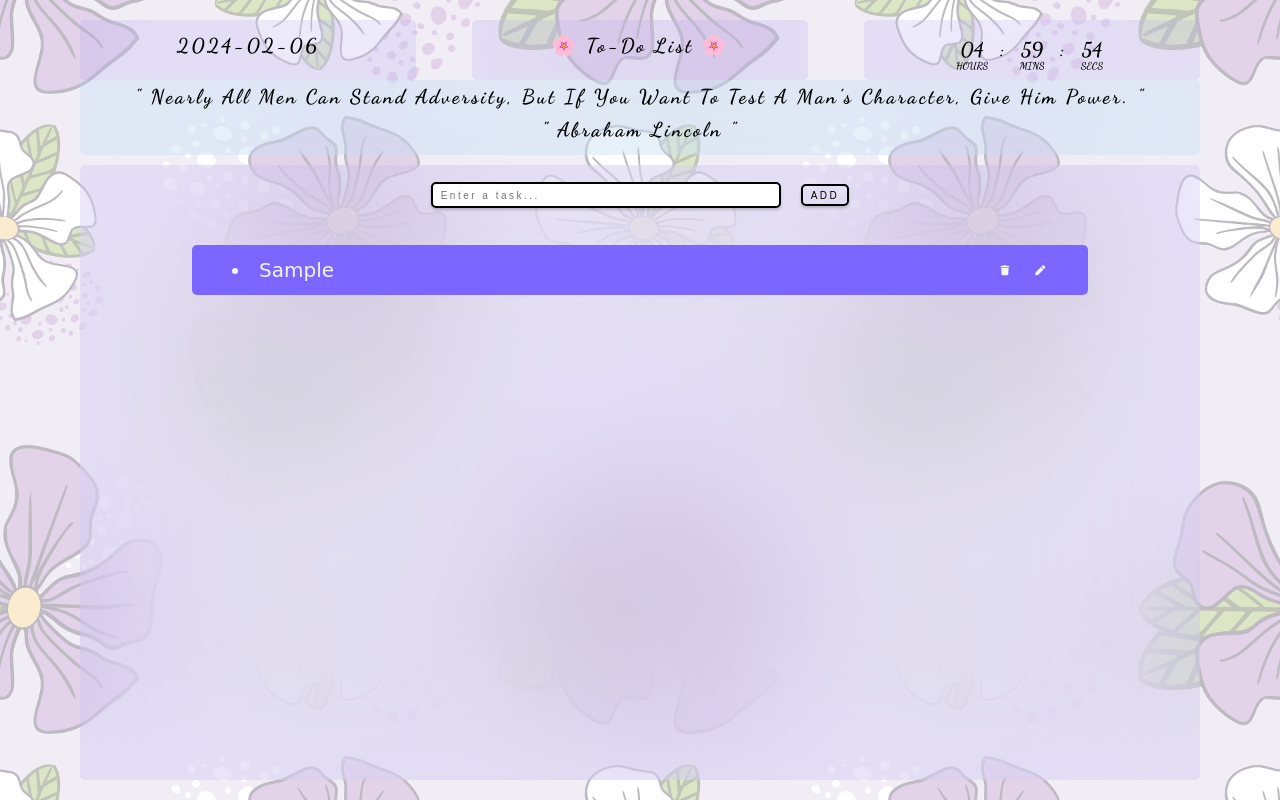
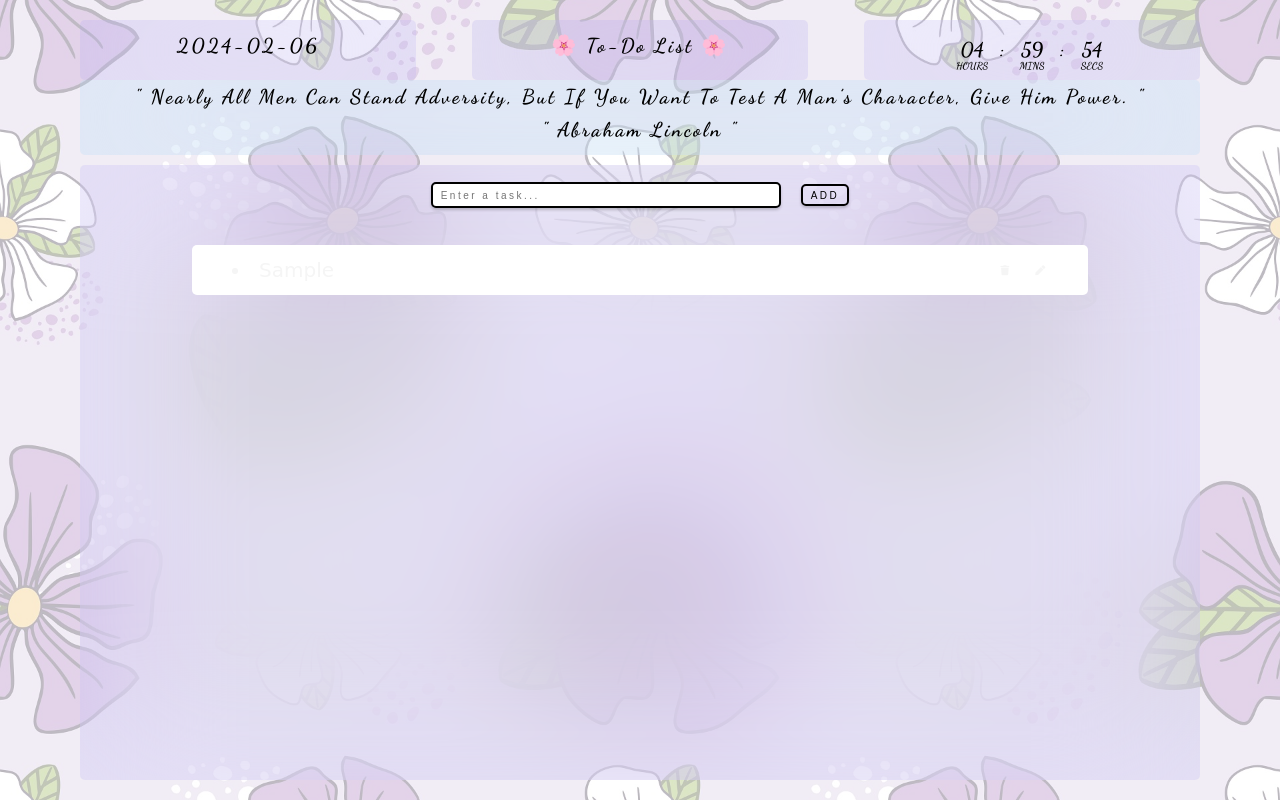
Before and after one commit to subhadarshini1954/WebdevelopmentProject-4, a plain HTML site: page index.html in a window 1280 px wide. Both pictures are taken after typing "Sample" into the empty fields and a click on the button "ADD". Drawn offline with Linux system fonts and the light colour scheme; a web font is replaced by a local one.

Commit message:
Update style.css

```diff
--- a/style.css
+++ b/style.css
@@ -249,7 +249,7 @@ li {
   border-radius: 0.5rem;
   width: 100%;
   line-height: 1.5;
-  background: rgb(123, 102, 255);
+  background: rgb(255, 255, 255);
   color: whitesmoke;
   height: 0;
   font-size: 2rem;
```
